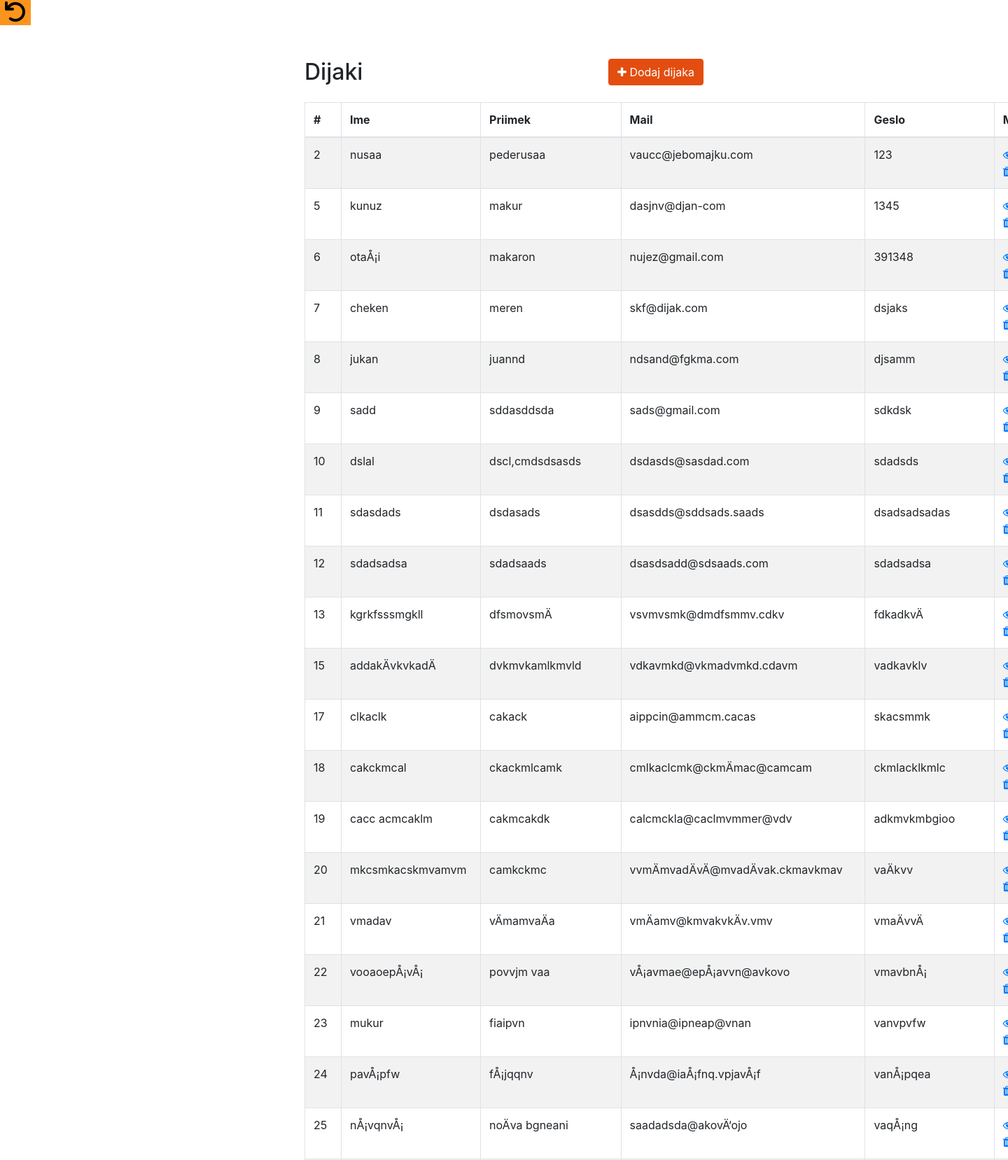
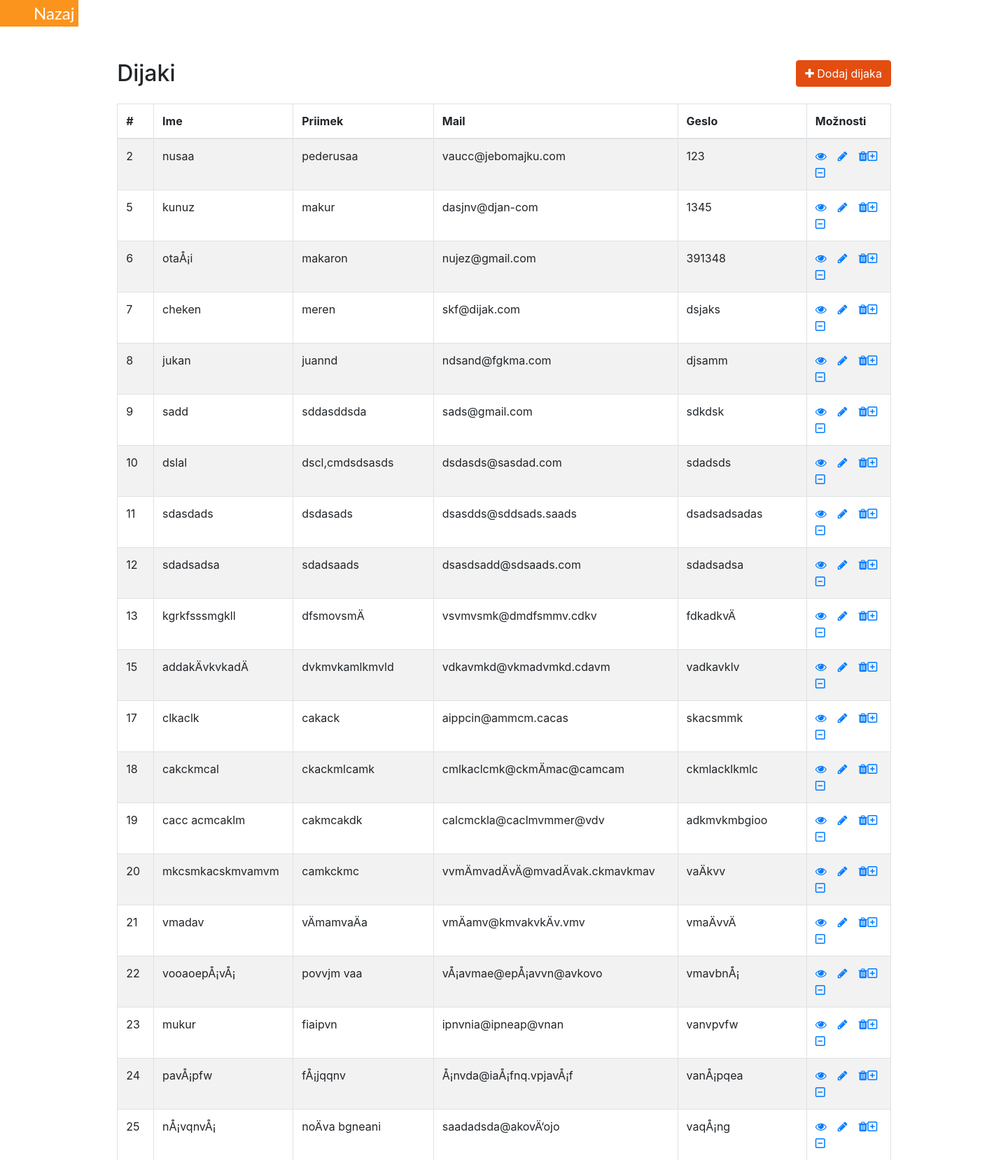
Before and after one commit to ibra0706/zribs, a PHP site: page /dijaki.php in a window 1440 px wide; the page is wider, and only the part inside the window is pictured. Shown: the part 80-1738 px from the top of that part at 70% size. Run offline with PHP 8.4, Linux system fonts and the light colour scheme; a user stored in the database is signed in; data comes from the database, SQL or seed files in the repository; data that the repository does not hold is empty.

Commit message:
lazy ass solution

```diff
--- a/php/dijaki.php
+++ b/php/dijaki.php
@@ -41,10 +41,33 @@
         .retard{
             border: none;
             background: #fa941d;
+            font-family: Lato;
+            font-size: 1.5rem;
+            color: white;
+            padding-left:3rem;
         }
+
+        .retard:hover{
+            background: #ffa31d;
+        }
+
         i.fa-undo{
             font-size: 2rem;
         }
+
+        .wrapper{
+            margin: 0px;
+            width: auto;
+        }
+
+        .main{
+            width:100%;
+            display: flex;
+            flex-direction: column;
+            justify-content: center;
+            align-items: center;
+        }
+
     </style>
     <script>
         $(document).ready(function(){
@@ -54,7 +77,8 @@
 </head>
 <body>
     <?php include "header.php" ?>
-    <button onclick="goBack()" class="retard"><i class="fas fa-undo"></i></button>
+    <button onclick="goBack()" class="retard">Nazaj</button>
+    <div class="main">
     <div class="wrapper">
         <div class="container-fluid" padding="0">
             <div class="row">
@@ -117,6 +141,7 @@
             </div>
         </div>
     </div>
+    </div>
 <script>
 function goBack() {
     window.history.back();
```
Also changed, not shown: php/predmeti.php (+9 -1 lines), php/ucitelji.php (+9 -1 lines).
